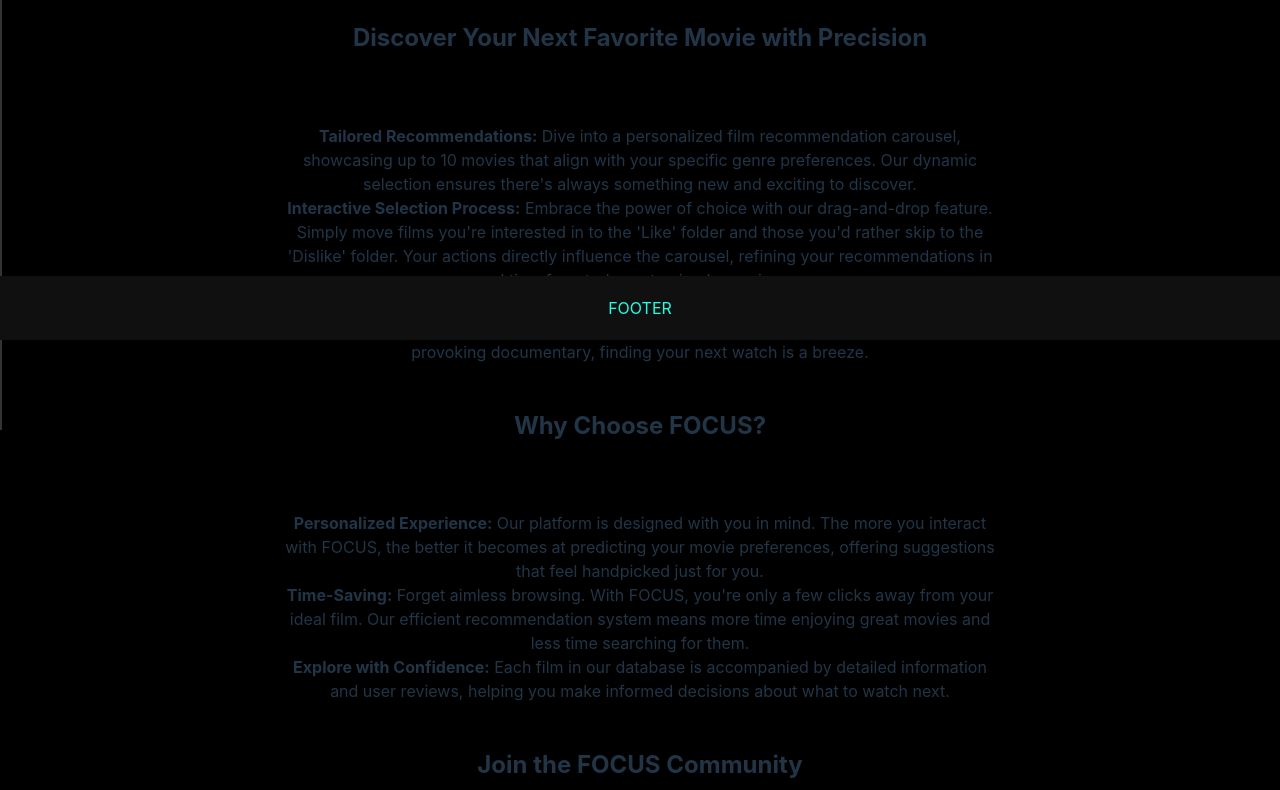
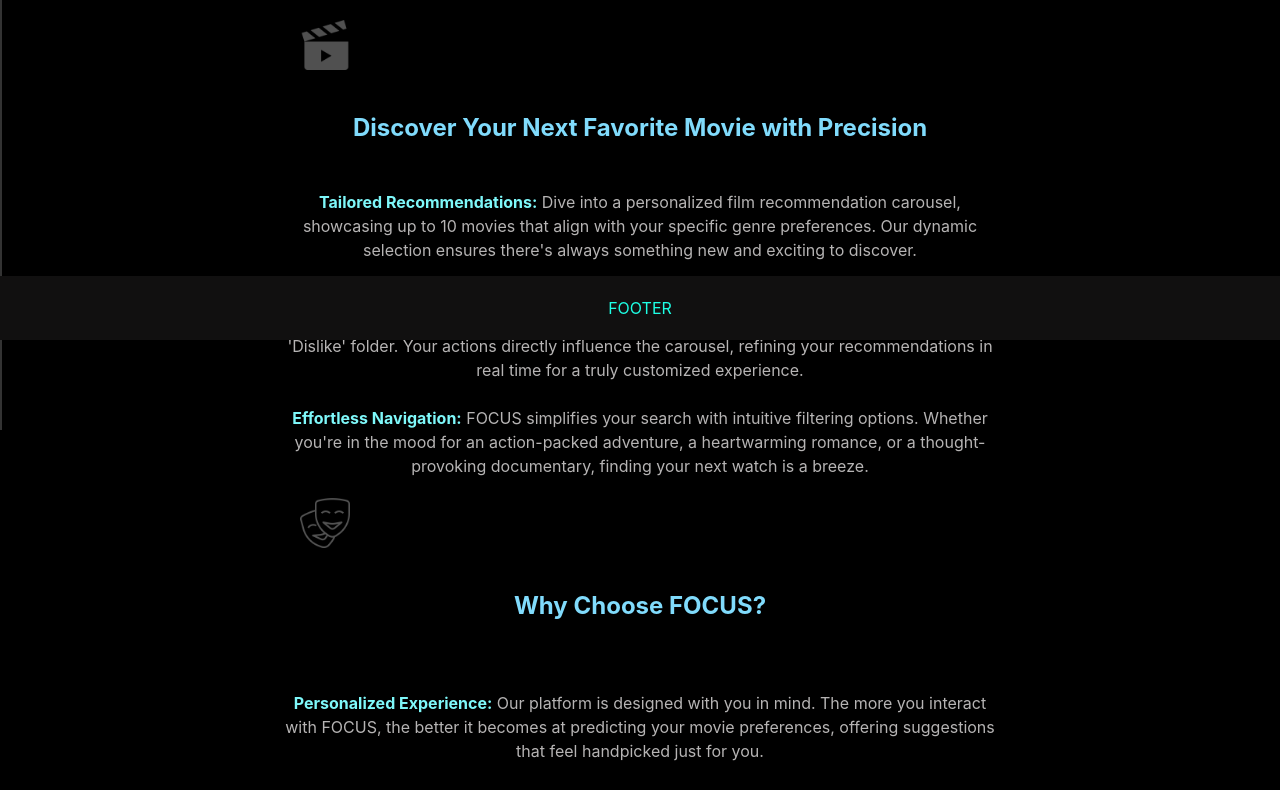
Before and after one commit to Memoryman2022/Project-2, a React (Vite) app in the folder frontend/: page /about in a window 1280 px wide. Shown: the part 460-1250 px from the top of the page. Built offline with nearby package versions, Linux system fonts and the light colour scheme.

Commit message:
some style

```diff
--- a/frontend/src/App.css
+++ b/frontend/src/App.css
@@ -86,6 +86,14 @@
 
 .sidebar.hidden {
   width: 0;
+  display: flex;
+  flex-direction: column;
+  align-items: center;
+}
+
+.sidebar-image {
+  padding-left: 70px;
+  width: 100px;
 }
 
 /*********************PAGES**********************/
@@ -124,9 +132,15 @@
   color: rgb(45, 247, 247);
 }
 
-.logo-image {
-  height: 100%;
-  width: 110%;
+.content {
+  display: flex;
+  flex-direction: column;
+  align-items: center;
+}
+
+.welcome-logo {
+  margin-top: -200px;
+  width: 60%;
 }
 
 .login-buttons-div {
@@ -171,6 +185,28 @@
 
 .about-container p {
   width: 60%;
+  color: #b6b4b4;
+}
+
+.about-container h2 {
+  color: #80dbfc;
+}
+
+.about-container strong {
+  color: #7ef8fa;
+}
+
+.images-left {
+  width: 50px;
+  display: flex;
+  padding: 20px;
+}
+.images-right {
+  width: 50px;
+  display: flex;
+  flex-direction: row;
+  align-items: center;
+  padding: 20px;
 }
 
 /*NOT FOUND*/
--- a/frontend/src/components/Sidebar.jsx
+++ b/frontend/src/components/Sidebar.jsx
@@ -1,5 +1,6 @@
 import { Link } from "react-router-dom";
 import React, { useState } from "react";
+import sidebarImage from "../assets/film.png";
 // import "./Sidebar.css";
 
 export default function Sidebar() {
@@ -19,7 +20,7 @@
       onMouseLeave={handleMouseLeave}
     >
       <div className={`sidebar ${isSidebarVisible ? "visible" : "hidden"}`}>
-        <h2>SIDEBAR</h2>
+        <img className="sidebar-image" src={sidebarImage} alt="sidebar" />
       </div>
     </div>
   );
--- a/frontend/src/pages/About.jsx
+++ b/frontend/src/pages/About.jsx
@@ -1,6 +1,9 @@
 import React from "react";
 import { Link } from "react-router-dom";
-
+import faces from "../assets/cinema.png";
+import clapper from "../assets/clapperboard.png";
+import filmroll from "../assets/film-roll.png";
+import spotlight from "../assets/spotlight.png";
 function About() {
   return (
     <div className="about-container">
@@ -8,7 +11,8 @@
       <p>
         In a world overwhelmed by endless scrolling and the paradox of choice on
         streaming platforms like Netflix and Amazon Prime, finding the perfect
-        movie to watch can feel like searching for a needle in a haystack.{" "}
+        movie to watch can feel like searching for a needle in a haystack.
+        <br />
         <br />
         That's where FOCUS comes in – your personal movie curator, designed to
         streamline your search and elevate your viewing experience. At FOCUS, we
@@ -17,24 +21,26 @@
         interface, allowing you to explore our extensive database of films with
         unparalleled ease. <br /> Say goodbye to wasted time and hello to
         tailored movie nights.
-        <br />
-        <br />
-        <h2>Discover Your Next Favorite Movie with Precision</h2> <br />
+        <img className="images-right" src={clapper} alt="clapper" />
+        <h2>Discover Your Next Favorite Movie with Precision</h2>
         <br />
         <strong>Tailored Recommendations:</strong> Dive into a personalized film
         recommendation carousel, showcasing up to 10 movies that align with your
         specific genre preferences. Our dynamic selection ensures there's always
-        something new and exciting to discover. <br />
+        something new and exciting to discover.
+        <br />
+        <br />
         <strong>Interactive Selection Process:</strong> Embrace the power of
         choice with our drag-and-drop feature. Simply move films you're
         interested in to the 'Like' folder and those you'd rather skip to the
         'Dislike' folder. Your actions directly influence the carousel, refining
         your recommendations in real time for a truly customized experience.
+        <br />
         <br /> <strong>Effortless Navigation:</strong> FOCUS simplifies your
         search with intuitive filtering options. Whether you're in the mood for
         an action-packed adventure, a heartwarming romance, or a
         thought-provoking documentary, finding your next watch is a breeze.
-        <br /> <br />
+        <img className="images-left" src={faces} alt="faces" />
         <h2>Why Choose FOCUS?</h2>
         <br />
         <br />
@@ -42,16 +48,18 @@
         you in mind. The more you interact with FOCUS, the better it becomes at
         predicting your movie preferences, offering suggestions that feel
         handpicked just for you. <br />
+        <br />
         <strong>Time-Saving:</strong> Forget aimless browsing. With FOCUS,
         you're only a few clicks away from your ideal film. Our efficient
         recommendation system means more time enjoying great movies and less
         time searching for them. <br />
+        <br />
         <strong>Explore with Confidence:</strong> Each film in our database is
         accompanied by detailed information and user reviews, helping you make
         informed decisions about what to watch next.
+        <img className="images-left" src={spotlight} alt="spotlight" />
+        <h2>Join the FOCUS Community</h2>
         <br />
-        <br />
-        <h2>Join the FOCUS Community</h2> <br />
         <br />
         <strong>Ready to transform how you discover movies?</strong> Sign up for
         FOCUS today and start enjoying a movie selection process that's as
--- a/frontend/src/pages/Welcome.jsx
+++ b/frontend/src/pages/Welcome.jsx
@@ -50,6 +50,7 @@
       )}
 
       <div className="content">
+        <img className="welcome-logo" src={focusImage} alt="logo" />
         {showLogin ? (
           <div className="welcome-div">
             <h2>LOGIN</h2>
```
